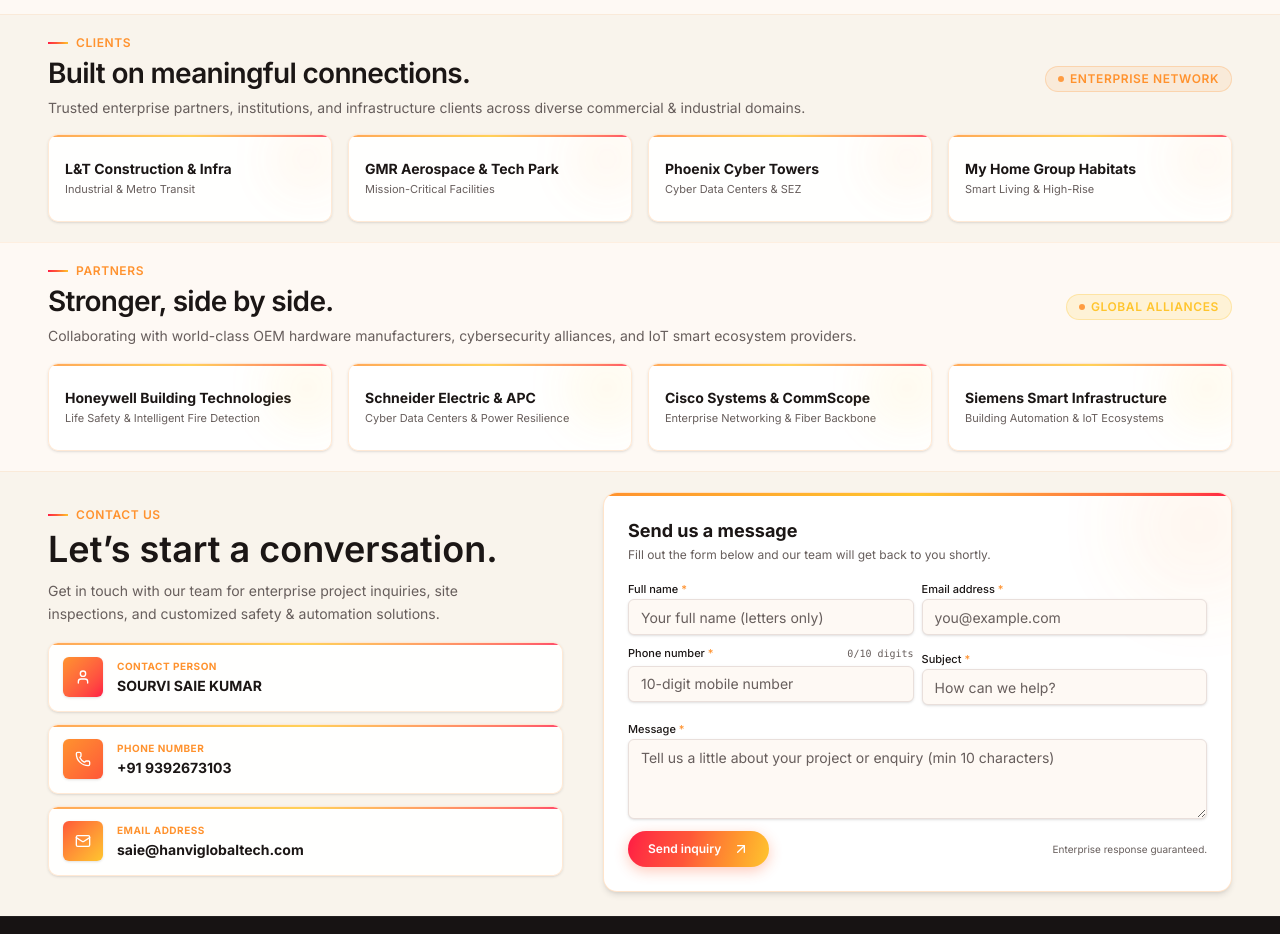
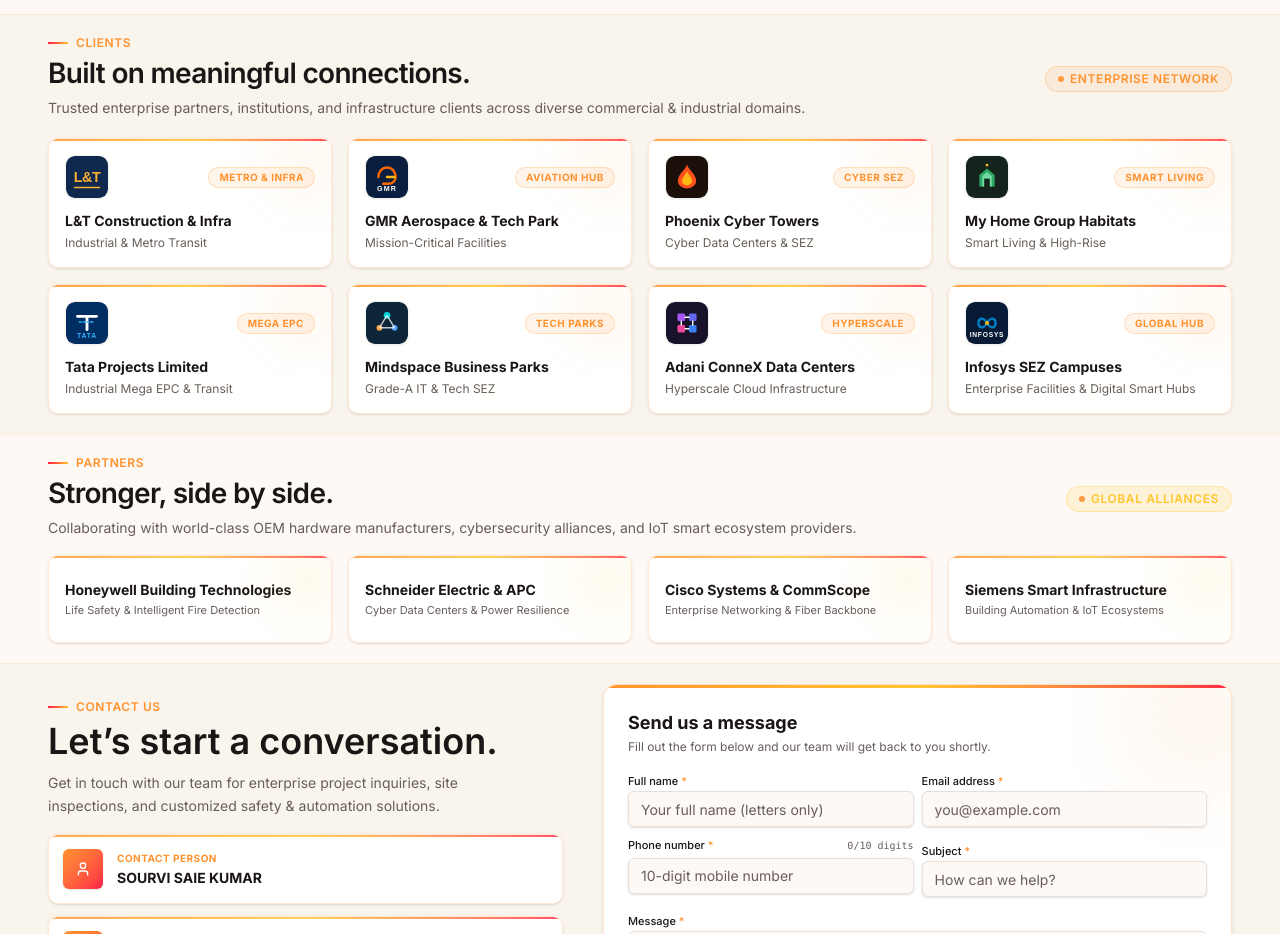
Before and after one commit to ascend-media-labs/HANVI-Global-Tech, a React (Vite) app: page / in a window 1280 px wide. Shown: the part 2620-3554 px from the top of the page. Built offline with nearby package versions, Linux system fonts and the light colour scheme.

Commit message:
feat: add sample client entries with corporate vector logos and tags

```diff
--- a/src/components/hanvi-site.tsx
+++ b/src/components/hanvi-site.tsx
@@ -108,10 +108,111 @@ const services = [
 ] as const;
 
 const clientPlaceholders = [
-  { name: "L&T Construction & Infra", sector: "Industrial & Metro Transit" },
-  { name: "GMR Aerospace & Tech Park", sector: "Mission-Critical Facilities" },
-  { name: "Phoenix Cyber Towers", sector: "Cyber Data Centers & SEZ" },
-  { name: "My Home Group Habitats", sector: "Smart Living & High-Rise" },
+  {
+    name: "L&T Construction & Infra",
+    sector: "Industrial & Metro Transit",
+    tag: "Metro & Infra",
+    logo: (
+      <svg viewBox="0 0 44 44" className="size-full rounded-lg" fill="none">
+        <rect width="44" height="44" rx="8" fill="#0F284E" />
+        <text x="22" y="27" textAnchor="middle" fill="#F8B133" fontFamily="sans-serif" fontWeight="900" fontSize="15" letterSpacing="-0.5">L&amp;T</text>
+        <path d="M9 33h26" stroke="#F8B133" strokeWidth="1.8" strokeLinecap="round" />
+      </svg>
+    ),
+  },
+  {
+    name: "GMR Aerospace & Tech Park",
+    sector: "Mission-Critical Facilities",
+    tag: "Aviation Hub",
+    logo: (
+      <svg viewBox="0 0 44 44" className="size-full rounded-lg" fill="none">
+        <rect width="44" height="44" rx="8" fill="#0A1E3F" />
+        <path d="M13 22C13 16 17 12 22 12C27 12 31 16 31 22C31 26 28 29 23 29H18" stroke="#FF6A00" strokeWidth="2.5" strokeLinecap="round" />
+        <path d="M22 22H30" stroke="#FDB913" strokeWidth="2.5" strokeLinecap="round" />
+        <text x="22" y="37" textAnchor="middle" fill="#FFFFFF" fontFamily="sans-serif" fontWeight="800" fontSize="7.5" letterSpacing="1.2">GMR</text>
+      </svg>
+    ),
+  },
+  {
+    name: "Phoenix Cyber Towers",
+    sector: "Cyber Data Centers & SEZ",
+    tag: "Cyber SEZ",
+    logo: (
+      <svg viewBox="0 0 44 44" className="size-full rounded-lg" fill="none">
+        <rect width="44" height="44" rx="8" fill="#1C0F0A" />
+        <path d="M22 9C24 15 29 17 31 23C33 28 30 33 22 34C14 33 11 28 13 23C15 17 20 15 22 9Z" fill="#FF501E" />
+        <path d="M22 16C23 19 26 21 27 25C28 28 26 30 22 31C18 30 16 28 17 25C18 21 21 19 22 16Z" fill="#FDB913" />
+      </svg>
+    ),
+  },
+  {
+    name: "My Home Group Habitats",
+    sector: "Smart Living & High-Rise",
+    tag: "Smart Living",
+    logo: (
+      <svg viewBox="0 0 44 44" className="size-full rounded-lg" fill="none">
+        <rect width="44" height="44" rx="8" fill="#14241C" />
+        <path d="M14 32V20L22 13L30 20V32H25V24H19V32H14Z" fill="#2EAA68" />
+        <path d="M22 17L27 21V32H25V23H19V32H17V21L22 17Z" fill="#75D99F" />
+        <circle cx="22" cy="9.5" r="1.5" fill="#FDB913" />
+      </svg>
+    ),
+  },
+  {
+    name: "Tata Projects Limited",
+    sector: "Industrial Mega EPC & Transit",
+    tag: "Mega EPC",
+    logo: (
+      <svg viewBox="0 0 44 44" className="size-full rounded-lg" fill="none">
+        <rect width="44" height="44" rx="8" fill="#002D62" />
+        <path d="M12 15H32M22 15V29" stroke="#FFFFFF" strokeWidth="3" strokeLinecap="round" />
+        <path d="M14 21H30" stroke="#38B6FF" strokeWidth="1.5" strokeLinecap="round" strokeDasharray="2 2" />
+        <text x="22" y="38" textAnchor="middle" fill="#38B6FF" fontFamily="sans-serif" fontWeight="800" fontSize="7" letterSpacing="1">TATA</text>
+      </svg>
+    ),
+  },
+  {
+    name: "Mindspace Business Parks",
+    sector: "Grade-A IT & Tech SEZ",
+    tag: "Tech Parks",
+    logo: (
+      <svg viewBox="0 0 44 44" className="size-full rounded-lg" fill="none">
+        <rect width="44" height="44" rx="8" fill="#0C2538" />
+        <circle cx="22" cy="14" r="3.5" fill="#00D2D3" />
+        <circle cx="14" cy="27" r="3" fill="#FF9F43" />
+        <circle cx="30" cy="27" r="3" fill="#54A0FF" />
+        <path d="M22 14L14 27M22 14L30 27M14 27H30" stroke="#FFFFFF" strokeWidth="1.5" strokeOpacity="0.75" />
+      </svg>
+    ),
+  },
+  {
+    name: "Adani ConneX Data Centers",
+    sector: "Hyperscale Cloud Infrastructure",
+    tag: "Hyperscale",
+    logo: (
+      <svg viewBox="0 0 44 44" className="size-full rounded-lg" fill="none">
+        <rect width="44" height="44" rx="8" fill="#18132B" />
+        <rect x="12" y="12" width="8" height="8" rx="1.5" fill="#A855F7" />
+        <rect x="24" y="12" width="8" height="8" rx="1.5" fill="#6366F1" />
+        <rect x="12" y="24" width="8" height="8" rx="1.5" fill="#EC4899" />
+        <rect x="24" y="24" width="8" height="8" rx="1.5" fill="#3B82F6" />
+        <path d="M20 16H24M16 20V24M28 20V24M20 28H24" stroke="#FFFFFF" strokeWidth="1.5" strokeLinecap="round" />
+      </svg>
+    ),
+  },
+  {
+    name: "Infosys SEZ Campuses",
+    sector: "Enterprise Facilities & Digital Smart Hubs",
+    tag: "Global Hub",
+    logo: (
+      <svg viewBox="0 0 44 44" className="size-full rounded-lg" fill="none">
+        <rect width="44" height="44" rx="8" fill="#071B36" />
+        <path d="M13 22C13 17 18 15 22 22C26 29 31 27 31 22C31 17 26 15 22 22C18 29 13 27 13 22Z" stroke="#007CC3" strokeWidth="2.5" strokeLinecap="round" />
+        <circle cx="22" cy="22" r="2.2" fill="#FDB913" />
+        <text x="22" y="37" textAnchor="middle" fill="#FFFFFF" fontFamily="sans-serif" fontWeight="800" fontSize="7" letterSpacing="0.8">INFOSYS</text>
+      </svg>
+    ),
+  },
 ];
 const partnerPlaceholders = [
   { name: "Honeywell Building Technologies", sector: "Life Safety & Intelligent Fire Detection" },
@@ -964,20 +1065,36 @@ export function HanviSite() {
                 Trusted enterprise partners, institutions, and infrastructure clients across diverse commercial &amp; industrial domains.
               </p>
             </div>
-            <div className="mt-3.5 sm:mt-4 grid grid-cols-2 gap-3 md:grid-cols-4 sm:gap-4">
+            <div className="mt-4 sm:mt-5 grid grid-cols-1 sm:grid-cols-2 lg:grid-cols-4 gap-3.5 sm:gap-4">
               {clientPlaceholders.map((client, index) => (
                 <div
                   key={`${client.name}-${index}`}
                   data-reveal
-                  style={{ '--reveal-delay': `${index * 80}ms` } as React.CSSProperties}
-                  className="group relative flex min-h-20 sm:min-h-22 flex-col justify-center overflow-hidden rounded-xl border border-brand-orange/20 bg-white/95 p-3.5 sm:p-4 shadow-sm backdrop-blur-md glow-card-hover hover:border-brand-orange/60 hover:shadow-[0_16px_36px_-6px_rgba(255,106,0,0.28),0_0_22px_rgba(255,106,0,0.18)]"
+                  style={{ '--reveal-delay': `${index * 60}ms` } as React.CSSProperties}
+                  className="group relative flex flex-col justify-between overflow-hidden rounded-xl border border-brand-orange/20 bg-white/95 p-4 shadow-sm backdrop-blur-md glow-card-hover hover:border-brand-orange/60 hover:shadow-[0_16px_36px_-6px_rgba(255,106,0,0.28),0_0_22px_rgba(255,106,0,0.18)] transition-all duration-300"
                 >
-                  <div className="pointer-events-none absolute inset-x-0 top-0 h-[1.5px] bg-gradient-to-r from-brand-orange via-brand-gold to-brand-rose opacity-80 group-hover:opacity-100 transition-opacity" />
+                  <div className="pointer-events-none absolute inset-x-0 top-0 h-[2px] bg-gradient-to-r from-brand-orange via-brand-gold to-brand-rose opacity-85 group-hover:opacity-100 transition-opacity" />
                   <div className="pointer-events-none absolute -right-4 -top-4 size-20 rounded-full bg-brand-orange/10 blur-xl opacity-60 group-hover:opacity-100 transition-opacity" />
-                  <span className="font-display text-xs sm:text-sm font-bold text-foreground group-hover:text-brand-orange transition-colors">
-                    {client.name}
-                  </span>
-                  <span className="mt-0.5 text-[11px] text-muted-foreground">{client.sector}</span>
+
+                  <div className="relative z-10 flex flex-col h-full justify-between">
+                    <div>
+                      <div className="flex items-center justify-between gap-2 mb-3">
+                        <div className="flex size-11 shrink-0 items-center justify-center rounded-xl overflow-hidden border border-black/5 shadow-xs transition-transform duration-300 group-hover:scale-105">
+                          {client.logo}
+                        </div>
+                        <span className="shrink-0 text-[10px] font-bold uppercase tracking-wider text-brand-orange px-2.5 py-0.5 rounded-full bg-brand-orange/10 border border-brand-orange/25">
+                          {client.tag}
+                        </span>
+                      </div>
+
+                      <h3 className="font-display text-xs sm:text-sm font-bold text-foreground group-hover:text-brand-orange transition-colors line-clamp-1">
+                        {client.name}
+                      </h3>
+                      <p className="mt-1 text-[11px] sm:text-xs text-muted-foreground line-clamp-1">
+                        {client.sector}
+                      </p>
+                    </div>
+                  </div>
                 </div>
               ))}
             </div>
```
